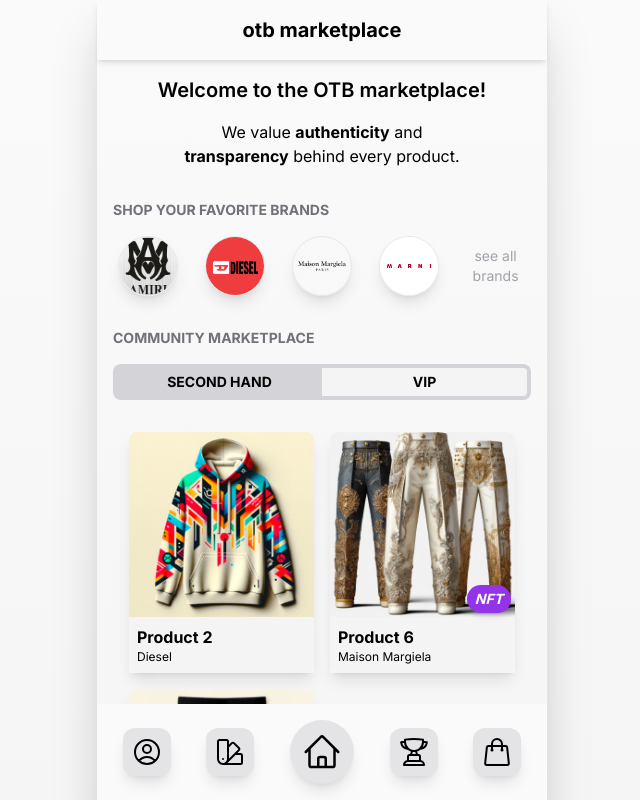
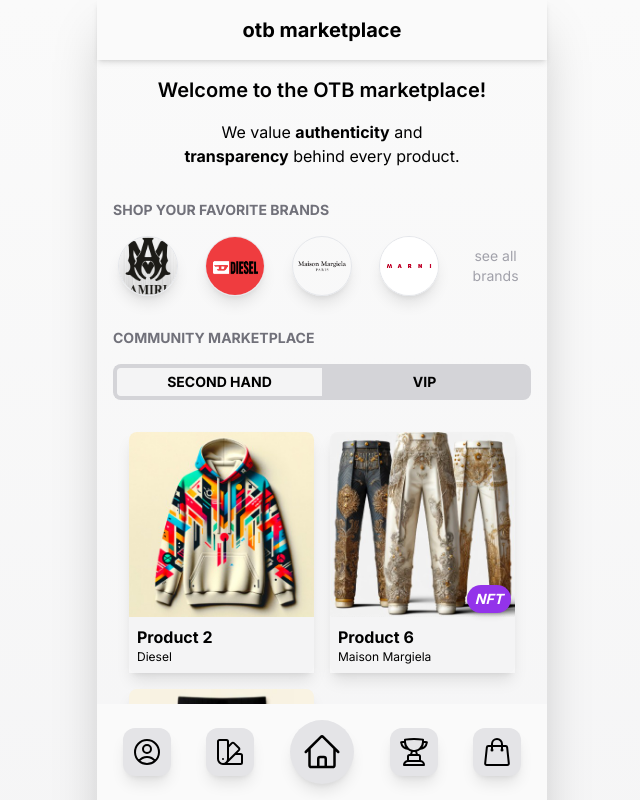
Before and after one commit to itsPeetah/polimi-innovation-project-2024-otb, a Next.js app: page /bravery/marketplace in a window 1280 px wide. Shown: the top 800 px of the page, without its empty margins (318-958 px from the left). Built offline with nearby package versions, Linux system fonts and the light colour scheme.

Commit message:
Changed button style

```diff
--- a/src/app/(otb)/bravery/marketplace/components/SecondHand.tsx
+++ b/src/app/(otb)/bravery/marketplace/components/SecondHand.tsx
@@ -50,7 +50,7 @@
       <div className="w-full | grid grid-cols-2 my-4 | text-sm font-bold">
         <button
           className={`uppercase border-4 border-r-0 border-zinc-300 py-1 ${
-            vipStore ? "bg-zinc-100" : "bg-zinc-300"
+            vipStore ? "bg-zinc-300" : "bg-zinc-100"
           } rounded-l-lg`}
           onClick={() => setVipStore(false)}
         >
@@ -58,7 +58,7 @@
         </button>
         <button
           className={`uppercase border-4 border-l-0 border-zinc-300 py-1 ${
-            vipStore ? "bg-zinc-300" : "bg-zinc-100"
+            vipStore ? "bg-zinc-100" : "bg-zinc-300"
           } rounded-r-lg`}
           onClick={() => setVipStore(true)}
         >
```
